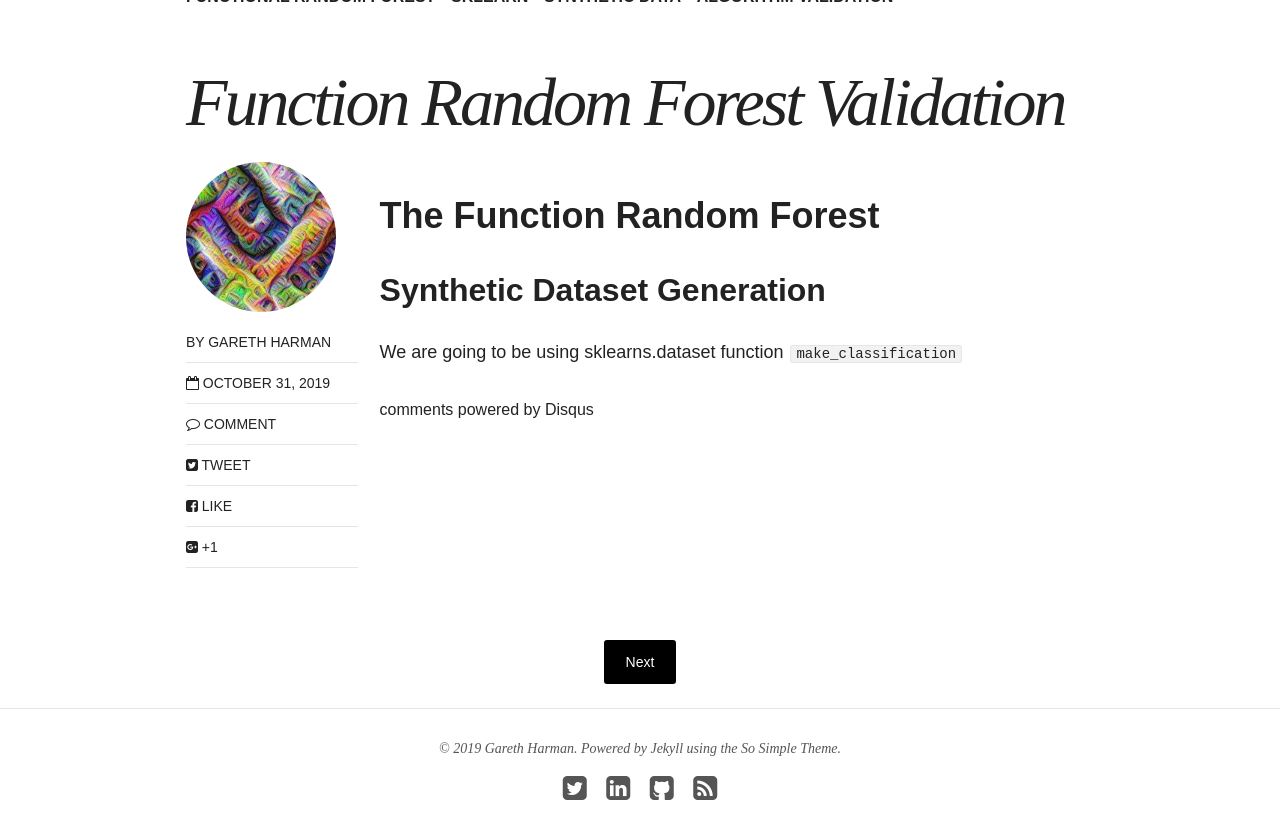
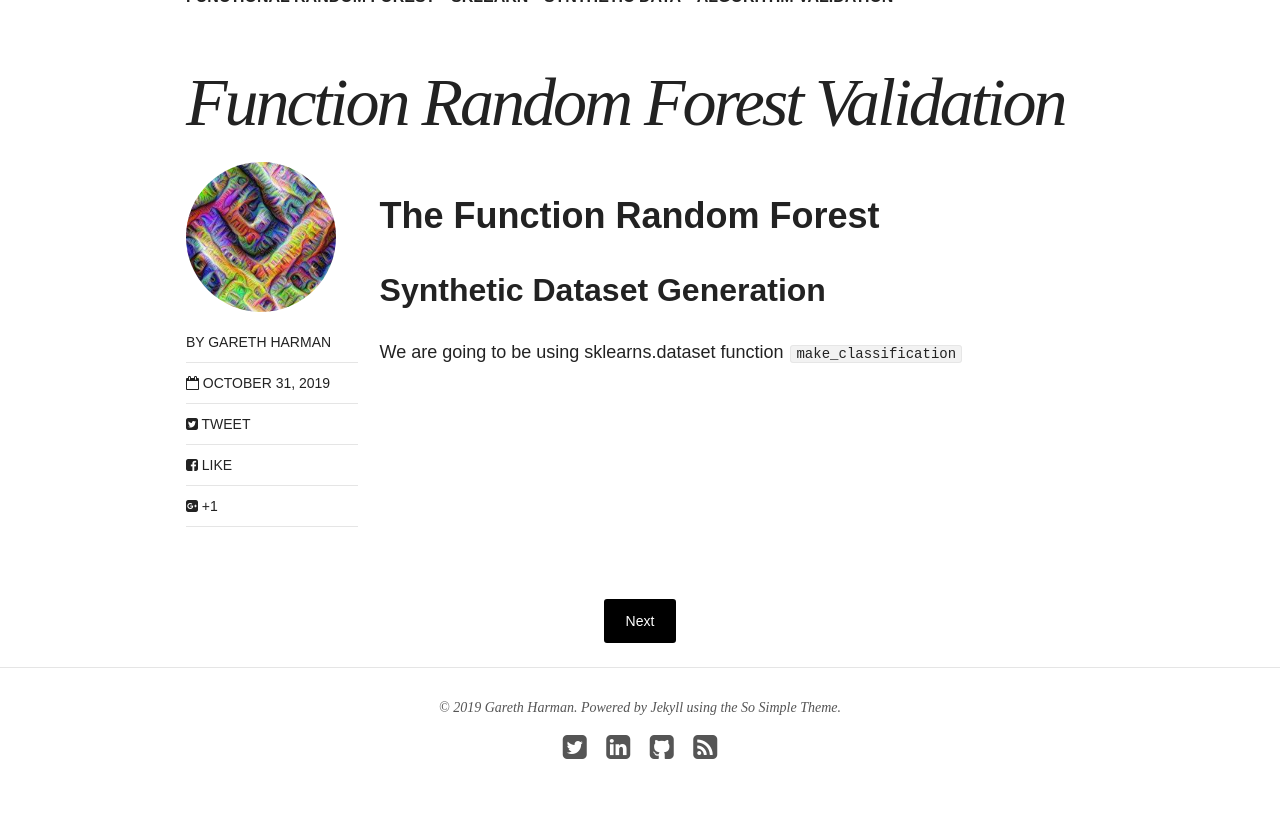
Before and after one commit to gareth-harman/gareth-harman.github.io, a Jekyll site: the page built from _posts/blog/2019-10-31-FRF_validation.md, in a window 1280 px wide and 900 px high, scrolled down 737 px. Shown: the top 839 px of the window. Built offline with Jekyll 4.4.1, drawn with Linux system fonts in a browser that asks for light colours; nearby versions of some CDN libraries; comment, search, counter and statistics services are not loaded.

Commit message:
mess with intro site

```diff
--- a/_config.yml
+++ b/_config.yml
@@ -41,7 +41,7 @@ owner:
   name: Gareth Harman
   avatar: bio-photo.jpg
   email: harmang@ohsu.edu
-  disqus-shortname: garethharman
+  disqus-shortname: #garethharman
   twitter: gareth_harman_
   facebook: #username
   github: gareth-harman
--- a/robots.txt
+++ b/robots.txt
@@ -1,2 +1,2 @@
 User-agent: *
-Sitemap: sorenbouma.github.io/sitemap.xml
+Sitemap: gareth-harman.github.io/sitemap.xml
```
Also changed, not shown: 1 other file.
